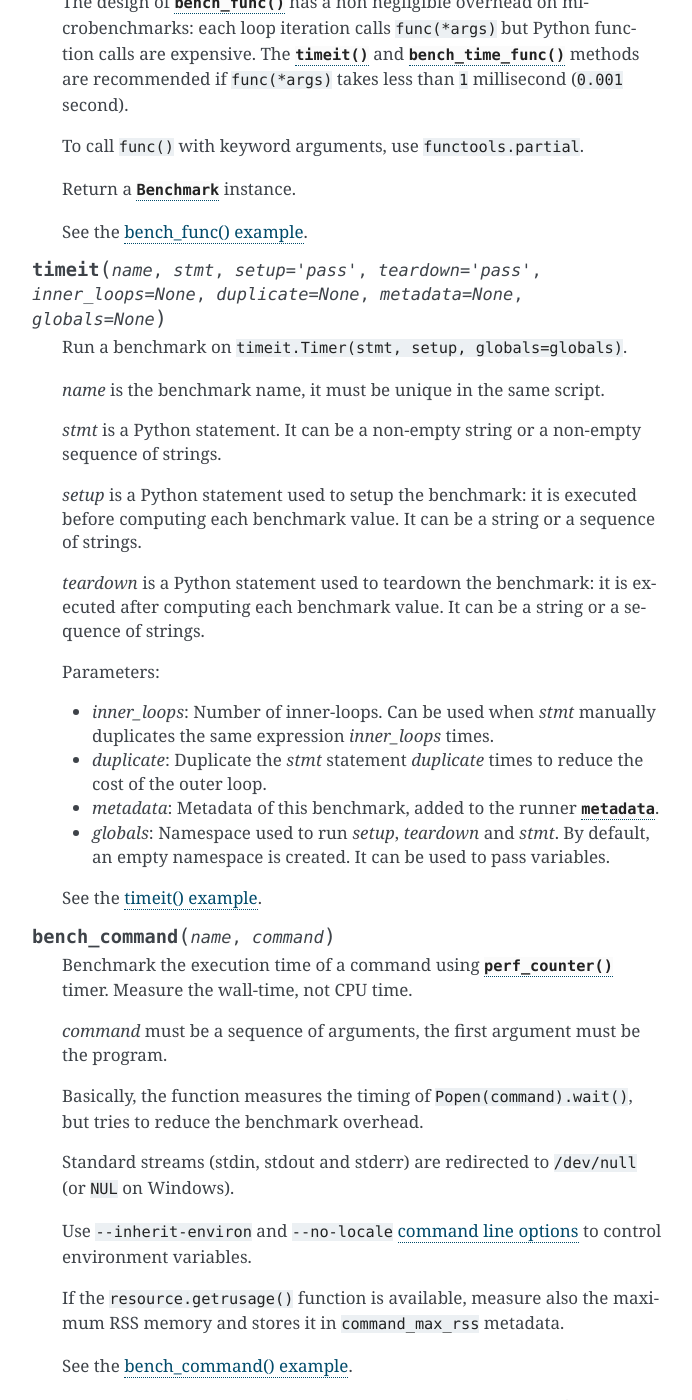
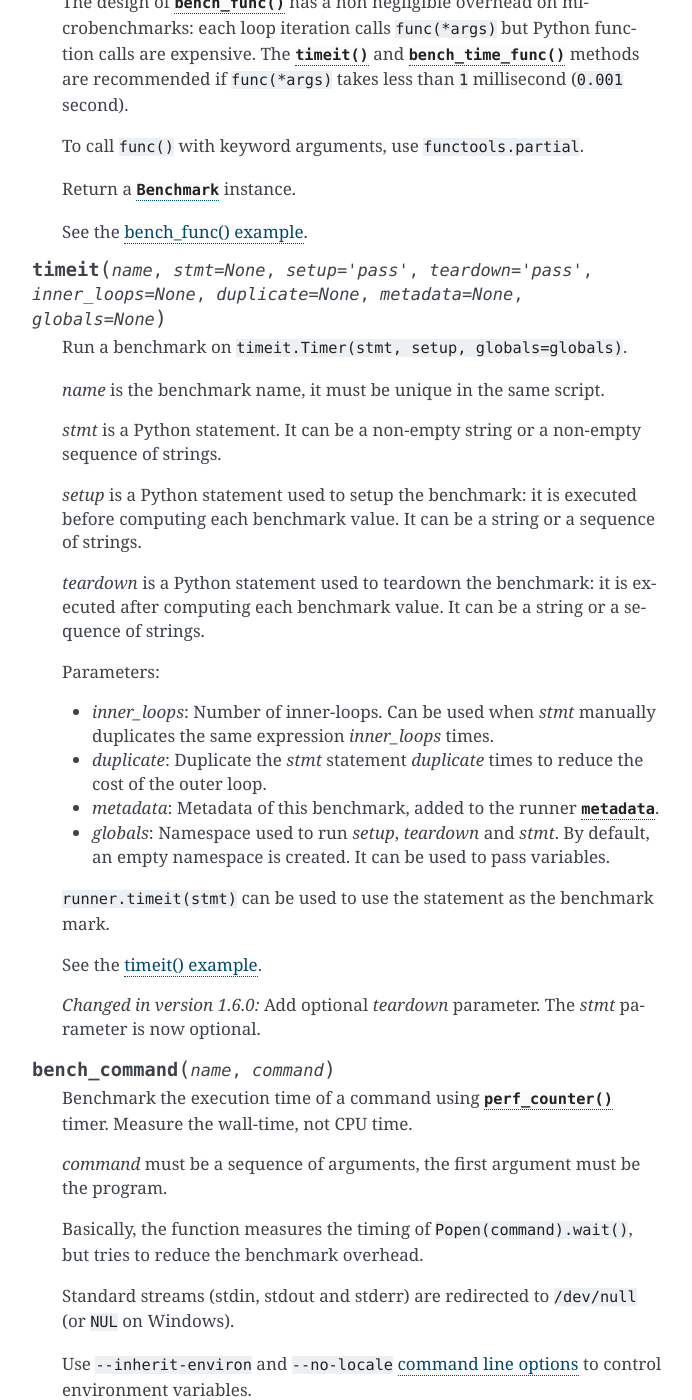
Before and after one commit to psf/pyperf, a Sphinx documentation site: the page built from doc/api.rst, in a window 1280 px wide and 1400 px high, scrolled down 10230 px. Shown: the whole window, without its empty margins (418-1110 px from the left). Built offline with Sphinx 7.4.7, drawn with Linux system fonts in a browser that asks for light colours.

Commit message:
Allow Runner.timeit(stmt)
It behaves as Runner.timeit(stmt, stmt)

```diff
--- a/doc/api.rst
+++ b/doc/api.rst
@@ -548,7 +548,7 @@ Runner class
 
       See the :ref:`bench_func() example <bench_func_example>`.
 
-   .. method:: timeit(name, stmt, setup="pass", teardown="pass", inner_loops=None, duplicate=None, metadata=None, globals=None)
+   .. method:: timeit(name, stmt=None, setup="pass", teardown="pass", inner_loops=None, duplicate=None, metadata=None, globals=None)
 
       Run a benchmark on ``timeit.Timer(stmt, setup, globals=globals)``.
 
@@ -576,7 +576,14 @@ Runner class
       * *globals*: Namespace used to run *setup*, *teardown* and *stmt*. By
         default, an empty namespace is created. It can be used to pass variables.
 
+      ``runner.timeit(stmt)`` can be used to use the statement as the benchmark
+      mark.
+
       See the :ref:`timeit() example <timeit_example>`.
+
+      .. versionchanged:: 1.6.0
+         Add optional *teardown* parameter. The *stmt* parameter is now
+         optional.
 
    .. method:: bench_command(name, command)
 
```
Also changed, not shown: 1 other file.
